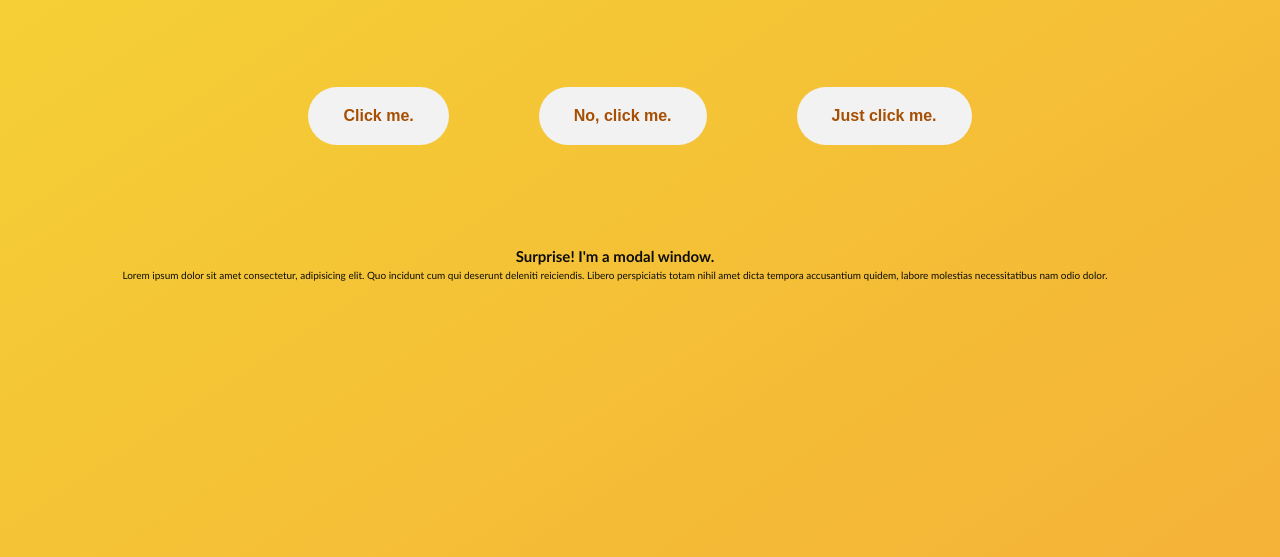
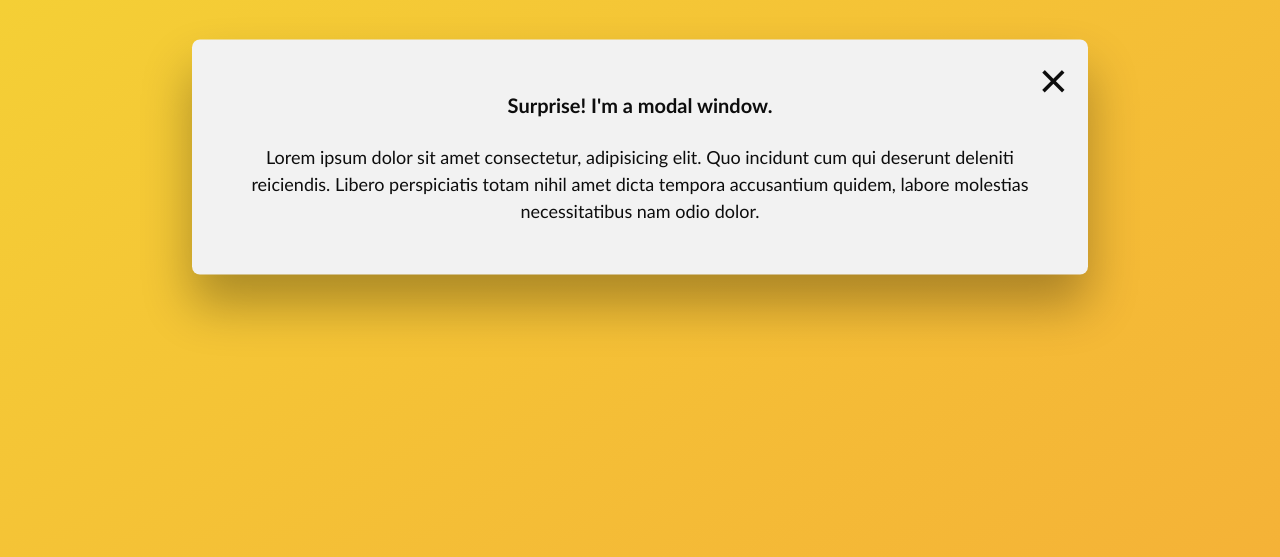
Before and after one commit to Nessvah/modal-window-example, a plain HTML site: page index.html in a window 1280 px wide. Shown: the part 283-840 px from the top of the page. Drawn offline with Linux system fonts and the light colour scheme.

Commit message:
style modal and its content

```diff
--- a/scss/main.scss
+++ b/scss/main.scss
@@ -70,6 +70,27 @@ body {
   }
 }
 
+.modal {
+  position: absolute;
+  top: 50%;
+  left: 50%;
+  transform: translate(-50%, -50%);
+  width: 70%;
+  background-color: #f2f2f2;
+  padding: 5rem;
+  border-radius: 8px;
+  box-shadow: 0 3rem 5rem rgba(0, 0, 0, 0.3);
+  z-index: 10;
+
+  &__heading {
+    font-size: 2rem;
+    margin-bottom: 2.4rem;
+  }
+
+  &__text {
+    font-size: 1.8rem;
+  }
+}
 .hidden {
   //display: none;
 }
```
Also changed, not shown: css/main.css, 1 other file.
